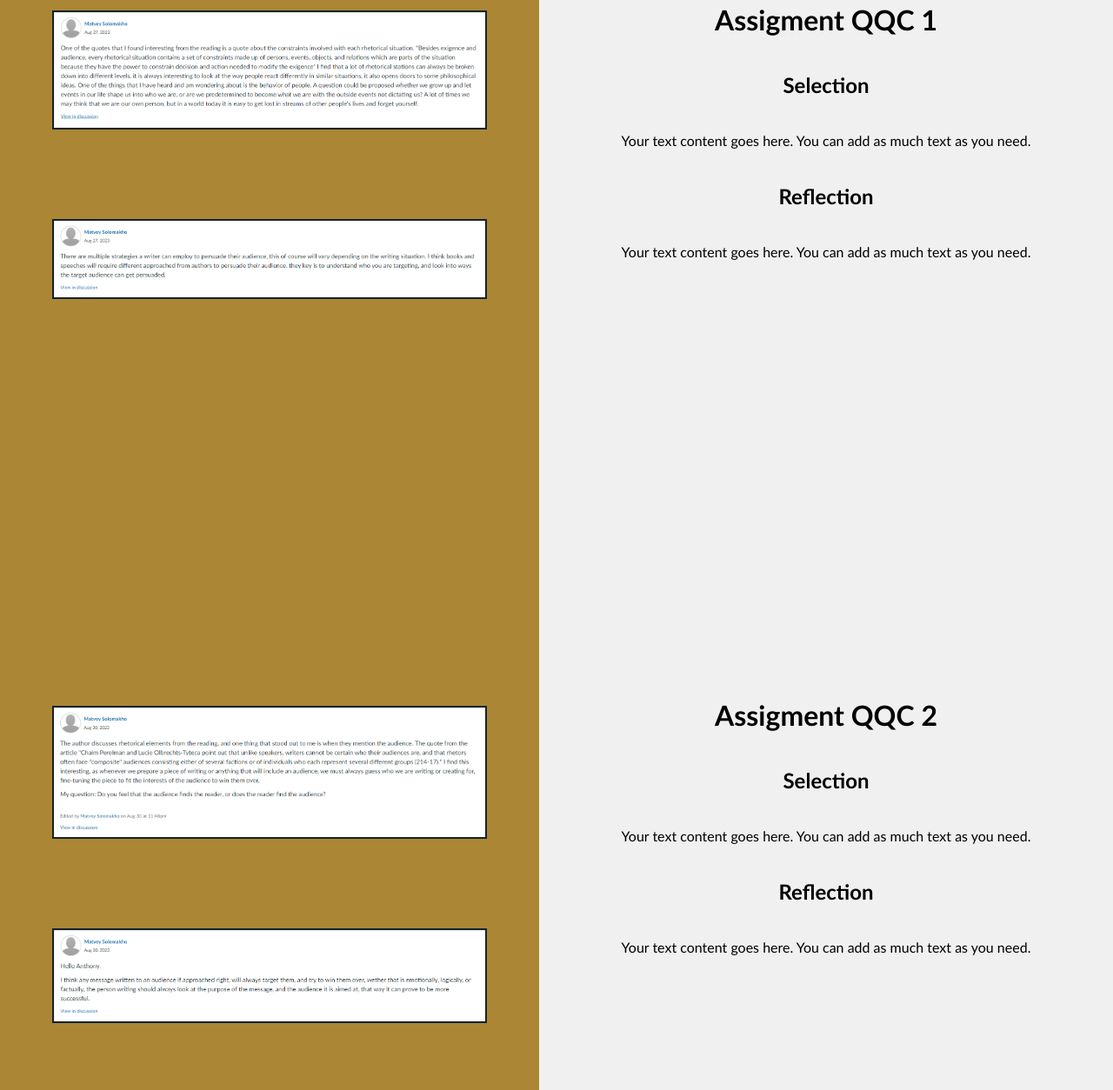
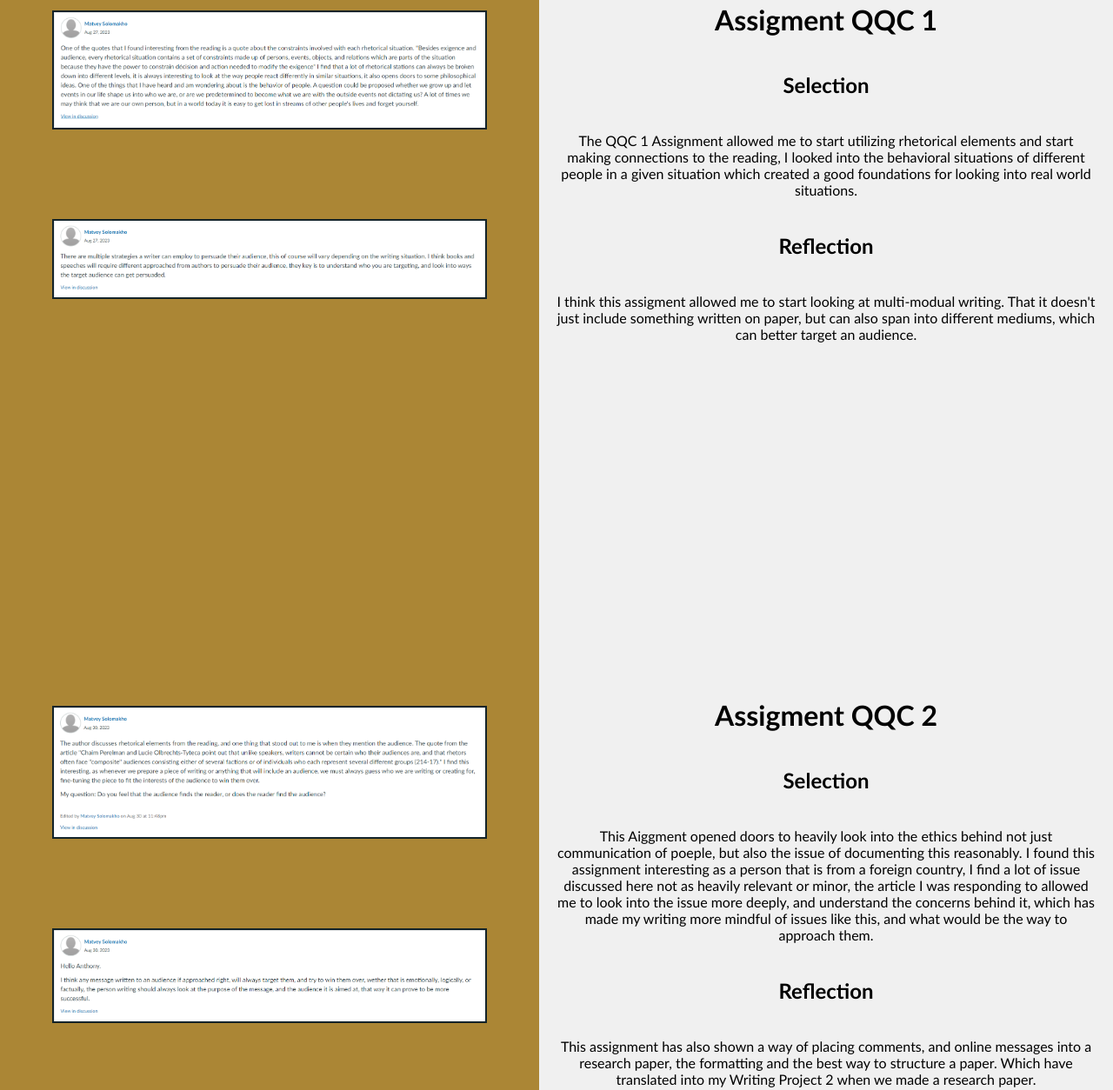
Before and after one commit to mathewmatiks/mathewmatiks-website, a plain HTML site: page inquiry.html in a window 1280 px wide. Shown: the part 373-1627 px from the top of the page at 87% size. Drawn offline with Linux system fonts and the light colour scheme.

Commit message:
Added Reflection for Inquiry

```diff
--- a/inquiry.html
+++ b/inquiry.html
@@ -58,13 +58,16 @@
                 <h2>Selection</h2>
 
                 <p>
-                    Your text content goes here. You can add as much text as you need.
+                    The QQC 1 Assignment allowed me to start utilizing rhetorical elements and start making connections to the reading,
+                    I looked into the behavioral situations of different people in a given situation which created a good foundations for
+                    looking into real world situations.
                 </p>
 
                 <h2>Reflection</h2>
 
                 <p>
-                    Your text content goes here. You can add as much text as you need.
+                    I think this assigment allowed me to start looking at multi-modual writing. That it doesn't just include something written on paper, but can
+                    also span into different mediums, which can better target an audience.
                 </p>
 
             </div>
@@ -88,13 +91,18 @@
                 <h2>Selection</h2>
 
                 <p>
-                    Your text content goes here. You can add as much text as you need.
+                    This Aiggment opened doors to heavily look into the ethics behind not just communication of poeple,
+                    but also the issue of documenting this reasonably. I found this assignment interesting as a person that is from a foreign country,
+                    I find a lot of issue discussed here not as heavily relevant or minor, the article I was responding to allowed me to look into the
+                    issue more deeply, and understand the concerns behind it, which has made my writing more mindful of issues like this, and what would
+                    be the way to approach them.
                 </p>
 
                 <h2>Reflection</h2>
 
                 <p>
-                    Your text content goes here. You can add as much text as you need.
+                    This assignment has also shown a way of placing comments, and online messages into a research paper, the formatting and the best way
+                    to structure a paper. Which have translated into my Writing Project 2 when we made a research paper.
                 </p>
             </div>
         </div>
```
